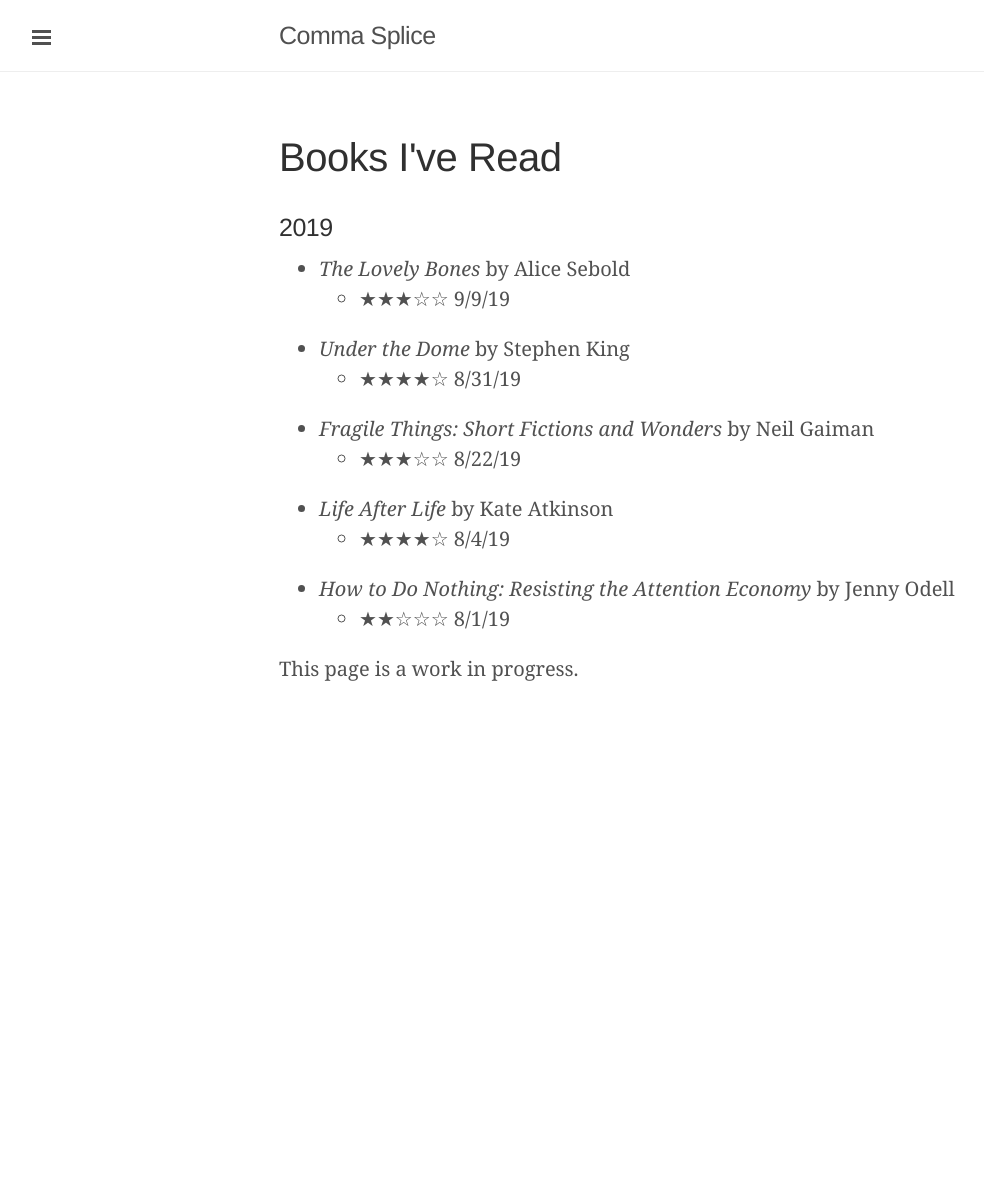
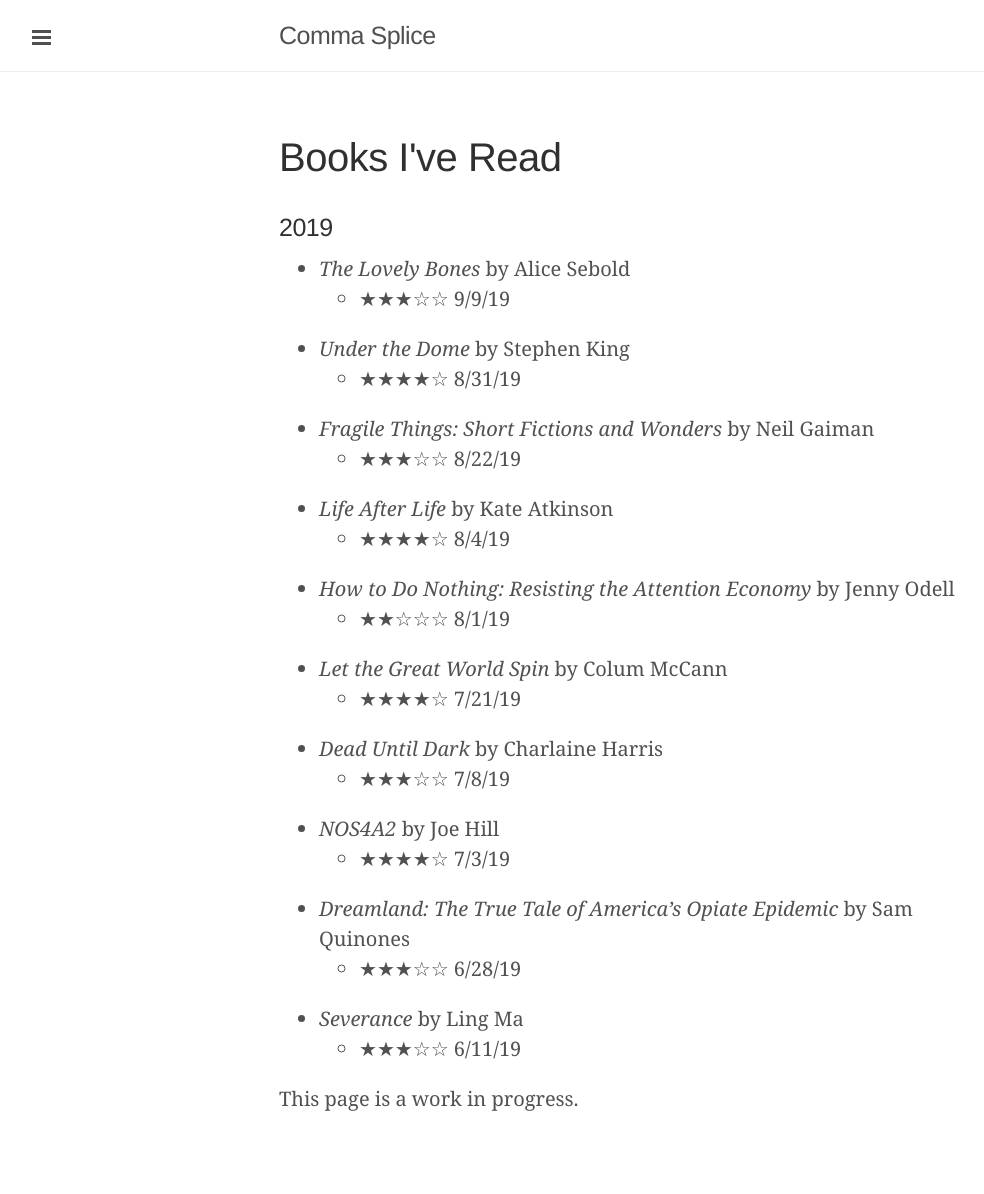
Before and after one commit to davidixon/davidixon.github.io, a Jekyll site: the page built from books.md, in a window 1280 px wide. Shown: the whole page, without its empty margins (1-985 px from the left). Built offline with Jekyll 4.4.1, drawn with Linux system fonts in a browser that asks for light colours; before the commit the page ends 900 px from its top, so only the background shows below that.

Commit message:
Updated book log

```diff
--- a/books.md
+++ b/books.md
@@ -16,5 +16,15 @@ permalink: /books/
   * ★★★★☆ 8/4/19
 * *How to Do Nothing: Resisting the Attention Economy* by Jenny Odell
   * ★★☆☆☆ 8/1/19
+* *Let the Great World Spin* by Colum McCann
+  * ★★★★☆ 7/21/19
+* *Dead Until Dark* by Charlaine Harris
+  * ★★★☆☆ 7/8/19
+* *NOS4A2* by Joe Hill
+  * ★★★★☆ 7/3/19
+* *Dreamland: The True Tale of America's Opiate Epidemic* by Sam Quinones
+  * ★★★☆☆ 6/28/19
+* *Severance* by Ling Ma
+  * ★★★☆☆ 6/11/19
 
 This page is a work in progress.
```
